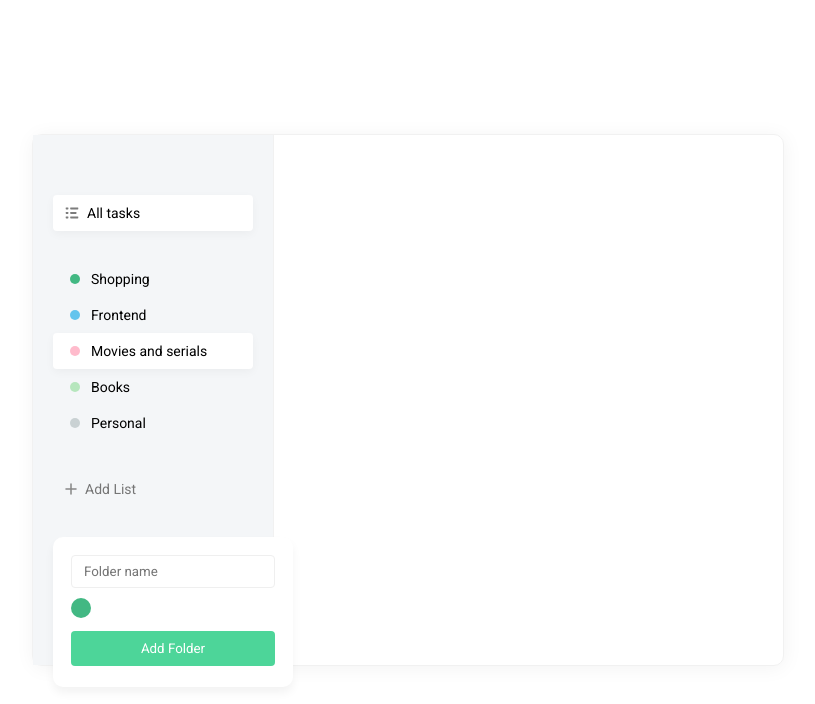
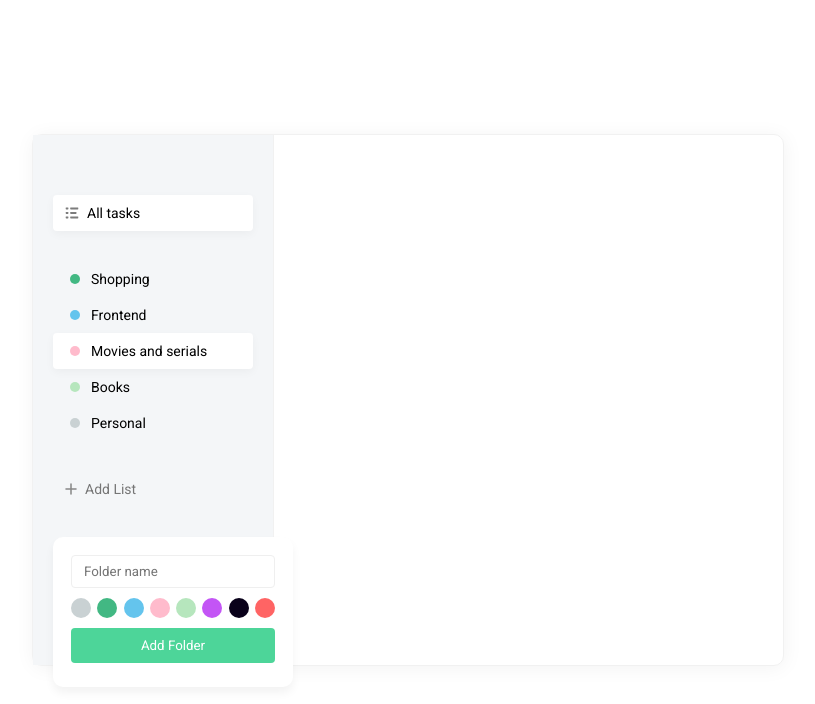
Before and after one commit to VadimKorobec/React-todo-list, a React (Create React App) app: page / in a window 1280 px wide. Both pictures are taken after a click on the element "Add List". Shown: the top 704 px of the page, without its empty margins (232-1047 px from the left). Built offline with nearby package versions, Linux system fonts and the light colour scheme.

Commit message:
Update AddButtonList.jsx

```diff
--- a/src/components/AddButtonList/AddButtonList.jsx
+++ b/src/components/AddButtonList/AddButtonList.jsx
@@ -7,6 +7,7 @@ import { Badge } from 'components/Badge/Badge';
 
 export const AddButtonList = ({ colors }) => {
   const [visiblePopup, setVisiblePopup] = useState(false);
+  const [selectedColor, setSelectedColor] = useState(null);
 
   return (
     <div className="add-list">
@@ -24,12 +25,14 @@ export const AddButtonList = ({ colors }) => {
         <div className="add-list__popup">
           <input className="field" type="text" placeholder="Folder name" />
           <div className="add-list__popup-colors">
-            <ul>
-              <li>
-                <Badge color="green" />
-              </li>
-              <li></li>
-            </ul>
+            {colors.map(color => (
+              <Badge
+                onClick={() => setSelectedColor(color.id)}
+                key={color.id}
+                color={color.name}
+                className={selectedColor === color.id && 'active'}
+              />
+            ))}
           </div>
           <button className="button">Add Folder</button>
         </div>
```
